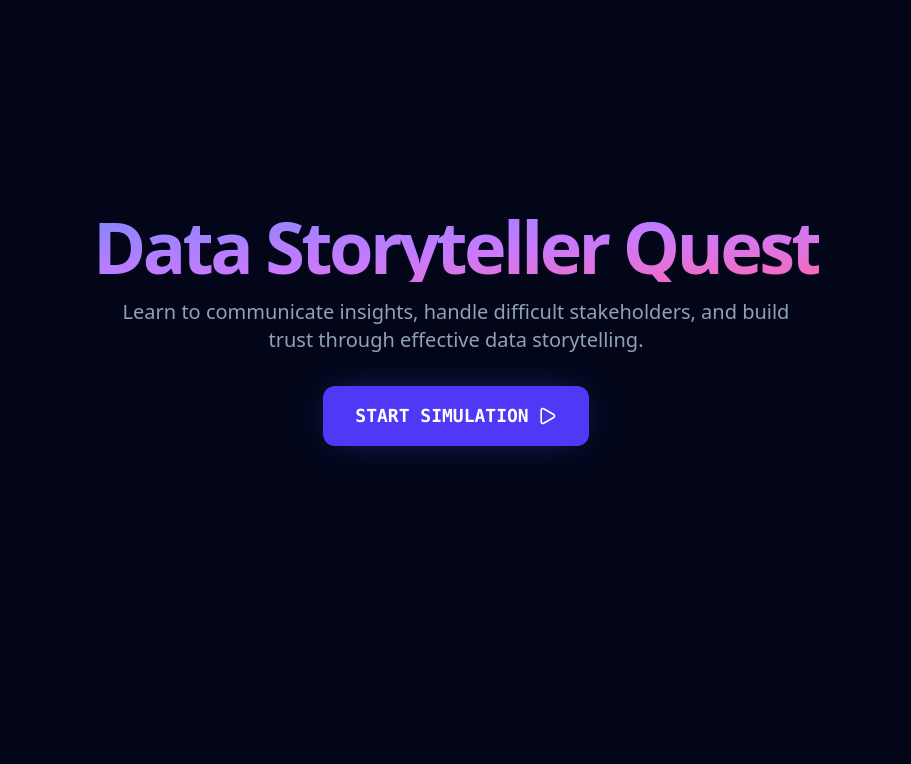
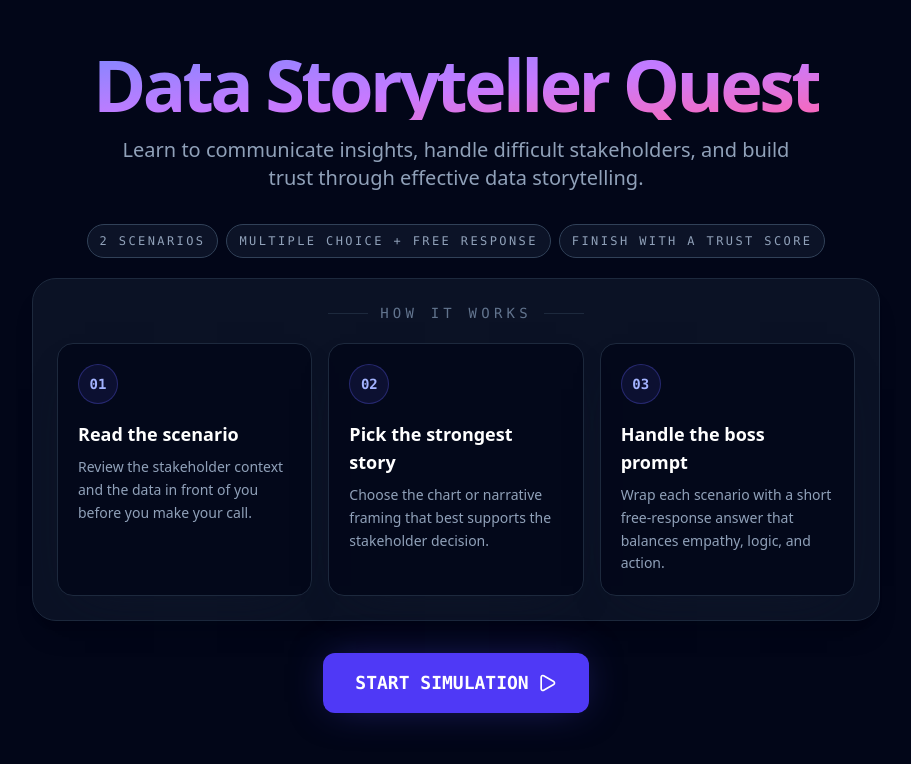
Before and after one commit to dhar174/Data-Storyteller-Quest, a React (Vite) app: page / in a window 1280 px wide. Shown: the top 764 px of the page, without its empty margins (184-1095 px from the left). Built offline with nearby package versions, Linux system fonts and the light colour scheme.

Commit message:
Add a how-to-play primer to the start screen

```diff
--- a/src/App.tsx
+++ b/src/App.tsx
@@ -13,6 +13,23 @@ function cn(...inputs: ClassValue[]) {
 }
 
 const SCENARIO_CARD_ENTRANCE_MS = 220;
+const MENU_PRIMER_STEPS = [
+  {
+    id: '01',
+    title: 'Read the scenario',
+    body: 'Review the stakeholder context and the data in front of you before you make your call.',
+  },
+  {
+    id: '02',
+    title: 'Pick the strongest story',
+    body: 'Choose the chart or narrative framing that best supports the stakeholder decision.',
+  },
+  {
+    id: '03',
+    title: 'Handle the boss prompt',
+    body: 'Wrap each scenario with a short free-response answer that balances empathy, logic, and action.',
+  },
+] as const;
 
 function ChartFrame({ children }: { children: (size: { width: number; height: number }) => ReactNode }) {
   const containerRef = useRef<HTMLDivElement | null>(null);
@@ -197,6 +214,45 @@ export default function App() {
                 <p className="text-xl text-slate-400 max-w-2xl mx-auto font-light">
                   Learn to communicate insights, handle difficult stakeholders, and build trust through effective data storytelling.
                 </p>
+              </div>
+
+              <div className="w-full max-w-4xl space-y-5">
+                <div className="flex flex-wrap items-center justify-center gap-2 text-xs font-mono uppercase tracking-[0.2em] text-slate-400">
+                  <span className="rounded-full border border-slate-700 bg-slate-900/80 px-3 py-2">
+                    {totalScenarios} scenarios
+                  </span>
+                  <span className="rounded-full border border-slate-700 bg-slate-900/80 px-3 py-2">
+                    Multiple choice + free response
+                  </span>
+                  <span className="rounded-full border border-slate-700 bg-slate-900/80 px-3 py-2">
+                    Finish with a trust score
+                  </span>
+                </div>
+
+                <div className="rounded-3xl border border-slate-800 bg-slate-900/70 p-5 md:p-6 shadow-xl">
+                  <div className="flex items-center justify-center gap-3 mb-5">
+                    <div className="h-px w-10 bg-slate-800" />
+                    <p className="text-sm font-mono uppercase tracking-[0.3em] text-slate-500">
+                      How It Works
+                    </p>
+                    <div className="h-px w-10 bg-slate-800" />
+                  </div>
+
+                  <div className="grid gap-4 md:grid-cols-3">
+                    {MENU_PRIMER_STEPS.map((step) => (
+                      <div
+                        key={step.id}
+                        className="rounded-2xl border border-slate-800 bg-slate-950/80 p-5 text-left shadow-[0_18px_45px_-28px_rgba(15,23,42,0.9)]"
+                      >
+                        <div className="inline-flex h-10 w-10 items-center justify-center rounded-full border border-indigo-500/30 bg-indigo-500/10 font-mono text-sm font-bold text-indigo-300 mb-4">
+                          {step.id}
+                        </div>
+                        <h2 className="text-lg font-bold text-white mb-2">{step.title}</h2>
+                        <p className="text-sm leading-relaxed text-slate-400">{step.body}</p>
+                      </div>
+                    ))}
+                  </div>
+                </div>
               </div>
 
               <button
```
